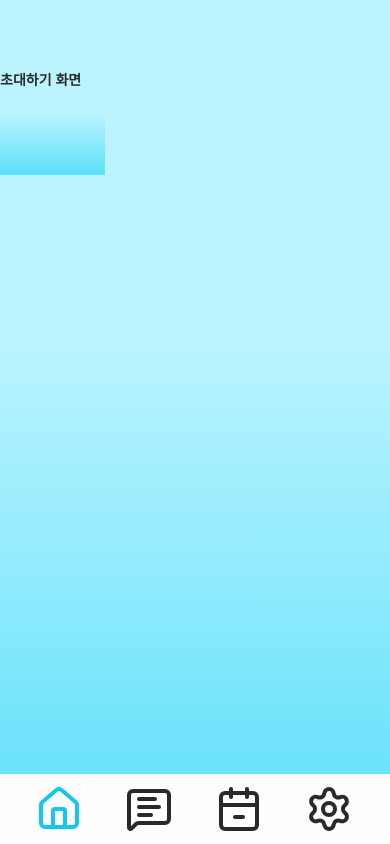
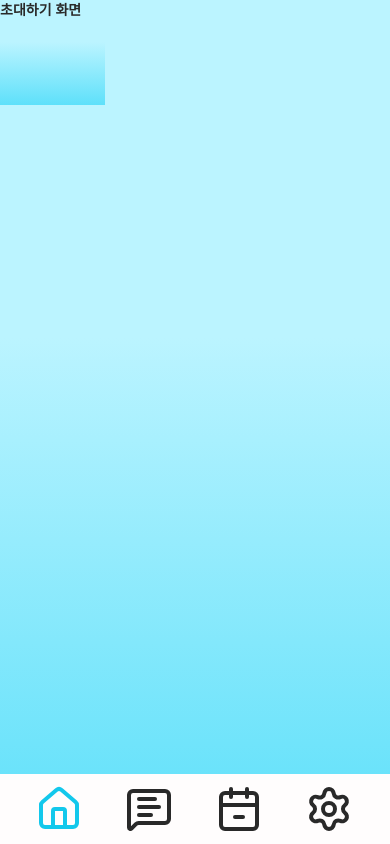
Before and after one commit to Sua90827/q-mate, a Next.js app in the folder front/: page / in a window 390 px wide. Built offline with nearby package versions, Linux system fonts and the light colour scheme; a web font is replaced by a local one.

Commit message:
모바일 스크롤 생김 수정

```diff
--- a/front/src/app/layout.tsx
+++ b/front/src/app/layout.tsx
@@ -20,8 +20,9 @@ export default function RootLayout({ children }: { children: React.ReactNode })
           <Providers>
             <div className="flex flex-col h-full">
               <NavGuard />
-              <main className="flex-1 pt-[70px] sm:pt-0 pb-[70px] sm:pb-0">{children}</main>
-            </div>
+<main className="flex-1 pt-0 sm:pt-[70px] pb-[env(safe-area-inset-bottom,70px)] sm:pb-0">
+  {children}
+</main>            </div>
           </Providers>
         </BodyWrapper>
       </body>
```
